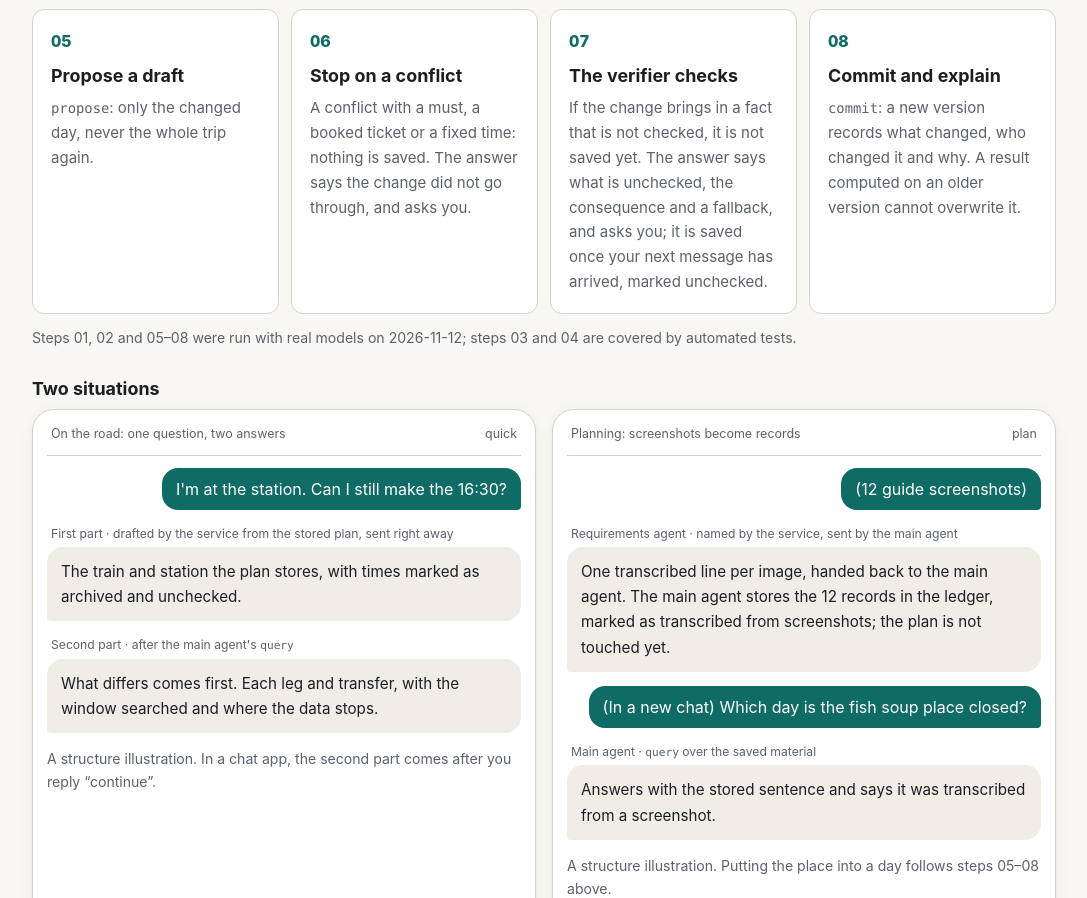
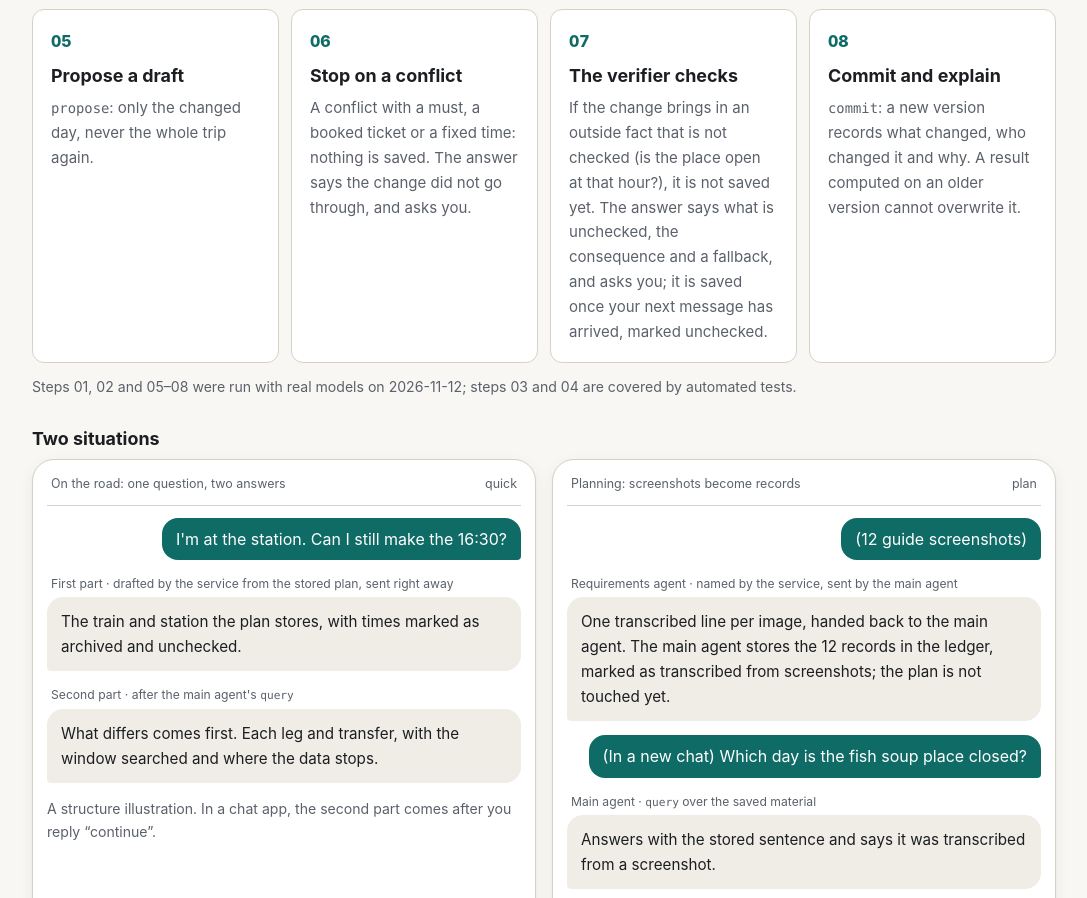
Before and after one commit to zlxdengtianhei/tripwright, a plain HTML site: page homepage/index.html in a window 1280 px wide. Shown: the part 2093-2991 px from the top of the page, without its empty margins (96-1183 px from the left). Drawn offline with Linux system fonts and the light colour scheme.

Commit message:
README, deploy/README and homepage: the service waits for the user only about unverified facts of the outside world; gaps in the plan itself are said in the answer and do not hold a change back

```diff
--- a/homepage/index.html
+++ b/homepage/index.html
@@ -98,7 +98,7 @@
       <li><span class="num">04</span><h3><span class="zh">列出要复查的</span><span class="en">List what needs review</span></h3><p><span class="zh">旧记录被取代或过期时，靠它成立的决定列出来复查。</span><span class="en">When a record is replaced or expires, the decisions that rested on it are listed for review.</span> <span class="chip plan"><span class="zh">自动测试覆盖</span><span class="en">Automated tests</span></span></p></li>
       <li><span class="num">05</span><h3><span class="zh">提出草稿</span><span class="en">Propose a draft</span></h3><p><span class="zh"><code>propose</code>：只交改过的那一天，不重发整趟行程。</span><span class="en"><code>propose</code>: only the changed day, never the whole trip again.</span></p></li>
       <li><span class="num">06</span><h3><span class="zh">有冲突就停下</span><span class="en">Stop on a conflict</span></h3><p><span class="zh">撞上必须项、已订的票或固定的时刻：不存。回答里说这次没改成，并问你怎么办。</span><span class="en">A conflict with a must, a booked ticket or a fixed time: nothing is saved. The answer says the change did not go through, and asks you.</span></p></li>
-      <li><span class="num">07</span><h3><span class="zh">核对员核一遍</span><span class="en">The verifier checks</span></h3><p><span class="zh">改动带进了没核的事实：先不存。回答里说哪件没核、后果和备选，并问你；等你的下一条消息到了才存，存下时标明没核。</span><span class="en">If the change brings in a fact that is not checked, it is not saved yet. The answer says what is unchecked, the consequence and a fallback, and asks you; it is saved once your next message has arrived, marked unchecked.</span></p></li>
+      <li><span class="num">07</span><h3><span class="zh">核对员核一遍</span><span class="en">The verifier checks</span></h3><p><span class="zh">改动带进了没核的外部事实（比如那个钟点店开不开）：先不存。回答里说哪件没核、后果和备选，并问你；等你的下一条消息到了才存，存下时标明没核。</span><span class="en">If the change brings in an outside fact that is not checked (is the place open at that hour?), it is not saved yet. The answer says what is unchecked, the consequence and a fallback, and asks you; it is saved once your next message has arrived, marked unchecked.</span></p></li>
       <li><span class="num">08</span><h3><span class="zh">提交并说明</span><span class="en">Commit and explain</span></h3><p><span class="zh"><code>commit</code>：新版本记下改了什么、谁改的、为什么。旧版本上算出的结果不能覆盖它。</span><span class="en"><code>commit</code>: a new version records what changed, who changed it and why. A result computed on an older version cannot overwrite it.</span></p></li>
     </ol>
     <p class="note" style="margin-top:12px"><span class="zh">01、02、05—08 在 2026-11-12 用真实模型跑过；03、04 由自动测试覆盖。</span><span class="en">Steps 01, 02 and 05–08 were run with real models on 2026-11-12; steps 03 and 04 are covered by automated tests.</span></p>
```
Also changed, not shown: 3 other files.
